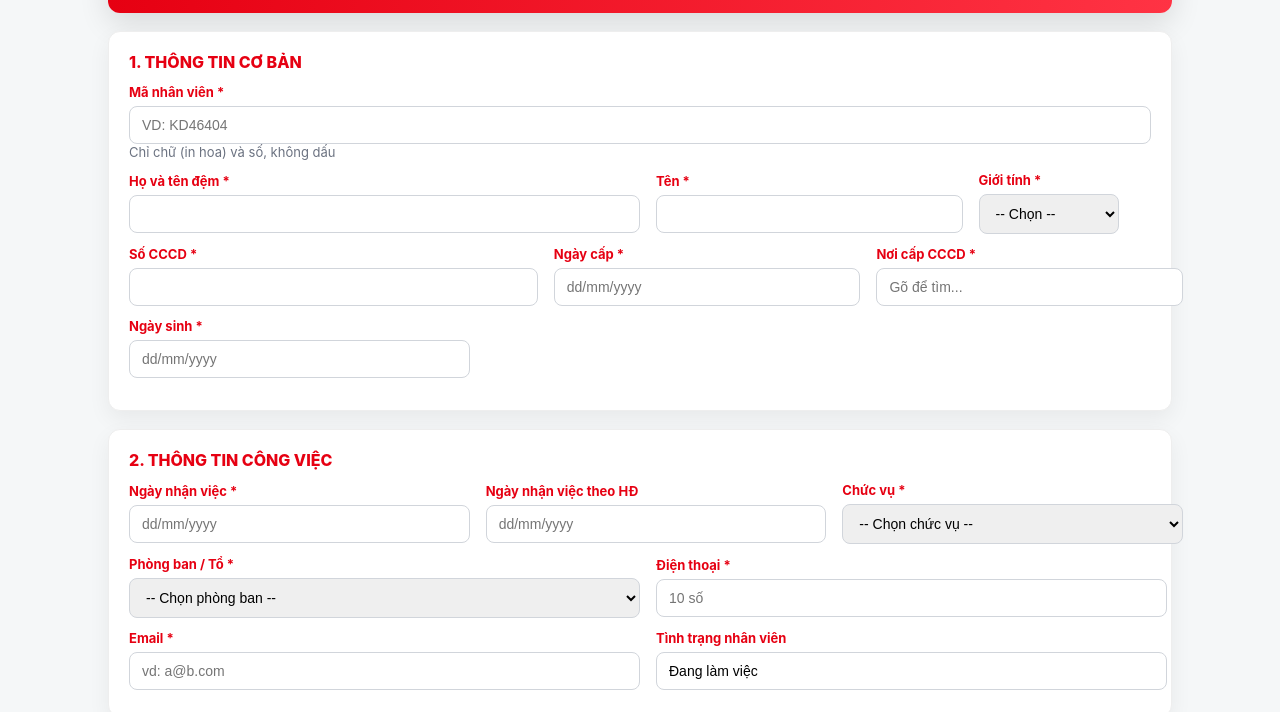
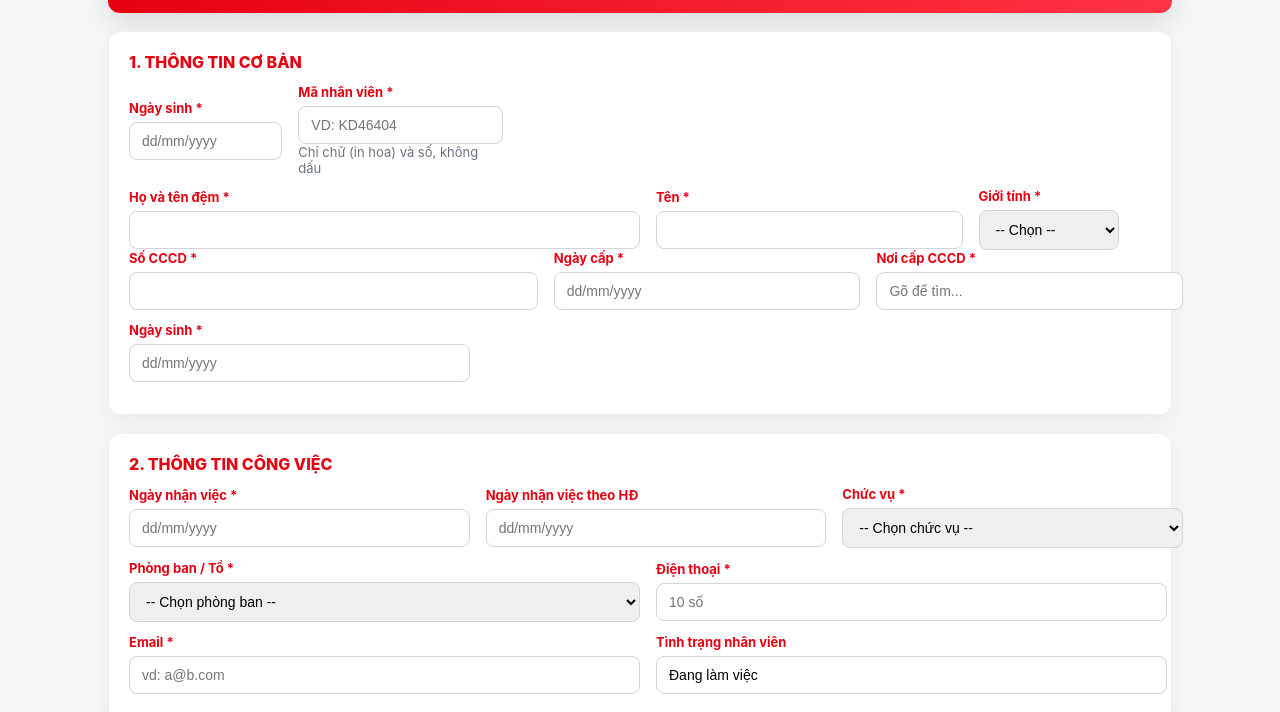
Before and after one commit to lcfoods/nhanvien-form, a plain HTML site: page index.html in a window 1280 px wide. Shown: the part 108-820 px from the top of the page. Drawn offline with nearby package versions, Linux system fonts and the light colour scheme.

Commit message:
Update index.html

```diff
--- a/index.html
+++ b/index.html
@@ -92,16 +92,24 @@
       <div class="card">
         <div class="card-title">1. THÔNG TIN CƠ BẢN</div>
 
-        <!-- Mã nhân viên full width -->
+        <!-- Ngày sinh + Mã nhân viên trên cùng một dòng -->
 <div class="grid-row" style="margin-bottom:12px">
-          <div class="field col-full">
+  <div class="field" style="flex:0 0 15%">
+    <label for="ngaysinh">Ngày sinh *</label>
+    <input id="ngaysinh" type="text" class="flat-date" placeholder="dd/mm/yyyy" required />
+  </div>
+
+  <div class="field" style="flex:0 0 20%">
     <label for="manv">Mã nhân viên *</label>
     <input id="manv" type="text" placeholder="VD: KD46404" required />
     <div class="muted">Chỉ chữ (in hoa) và số, không dấu</div>
   </div>
+
+  <div style="flex:1"></div>
 </div>
 
 <!-- Họ đệm (50%) / Tên (30%) / Giới tính (20%) -->
+<div class="grid-row" style="margin-bottom: (50%) / Tên (30%) / Giới tính (20%) -->
         <div class="grid-row" style="margin-bottom:12px">
           <div class="field col-50">
             <label for="hodem">Họ và tên đệm *</label>
```
Lines whose indentation alone changed are shown as unchanged.
